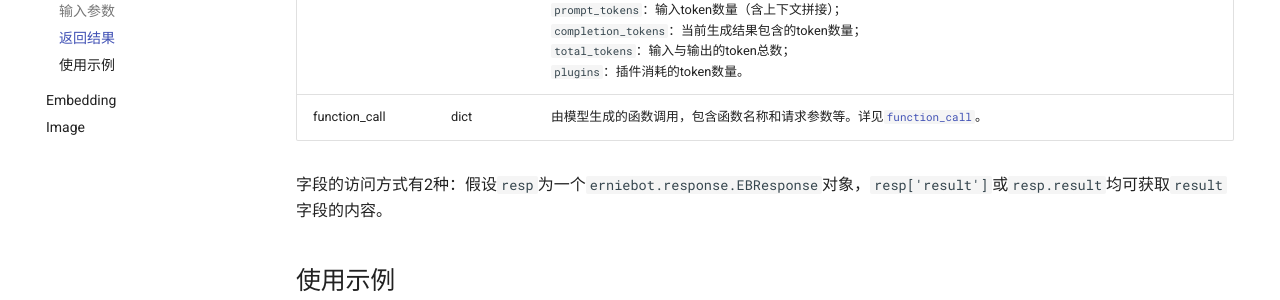
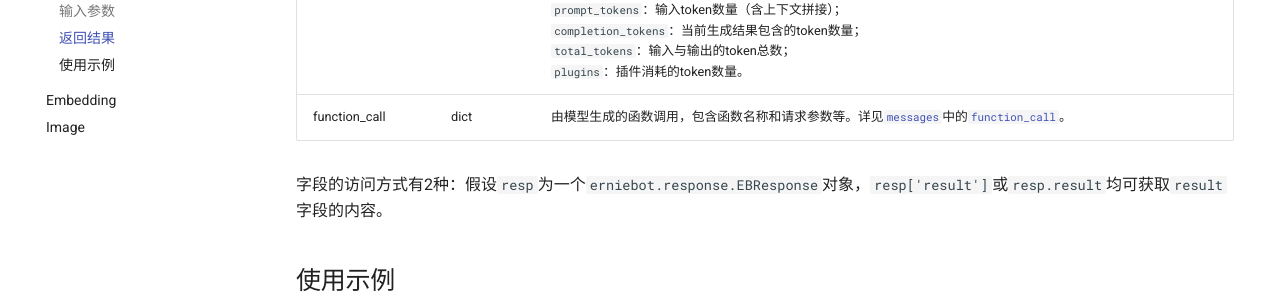
Before and after one commit to PaddlePaddle/ERNIE-SDK, an MkDocs documentation site: the page built from docs/api_reference/chat_completion.md, in a window 1280 px wide and 900 px high, scrolled down 2092 px. Shown: the part 151-451 px from the top of the window. Built offline with MkDocs 1.6.1 and Material for MkDocs 9.7.7, drawn with Linux system fonts in a browser that asks for light colours.

Commit message:
Make nested anchor clear

```diff
--- a/docs/api_reference/chat_completion.md
+++ b/docs/api_reference/chat_completion.md
@@ -168,7 +168,7 @@ erniebot.ChatCompletion.create(**kwargs: Any)
 | ban_round | int | 当`need_clear_history`为`True`时，会返回此字段表示第几轮对话有敏感信息，如果是当前轮次存在问题，则`ban_round=-1`。 |
 | is_end | boolean | 仅流式模式下返回该字段，表示是否为是返回结果的最后一段文本。 |
 | usage | dict | 输入输出token统计信息。token数量采用如下公式估算：`token数 = 汉字数 + 单词数 * 1.3`。<br>`prompt_tokens`：输入token数量（含上下文拼接）；<br>`completion_tokens`：当前生成结果包含的token数量；<br>`total_tokens`：输入与输出的token总数；<br> `plugins`：插件消耗的token数量。 |
-| function_call | dict | 由模型生成的函数调用，包含函数名称和请求参数等。详见[`function_call`](#function_call)。 |
+| function_call | dict | 由模型生成的函数调用，包含函数名称和请求参数等。详见[`messages`](#messages)中的[`function_call`](#function_call)。 |
 
 字段的访问方式有2种：假设`resp`为一个`erniebot.response.EBResponse`对象，`resp['result']`或`resp.result`均可获取`result`字段的内容。
 
```
